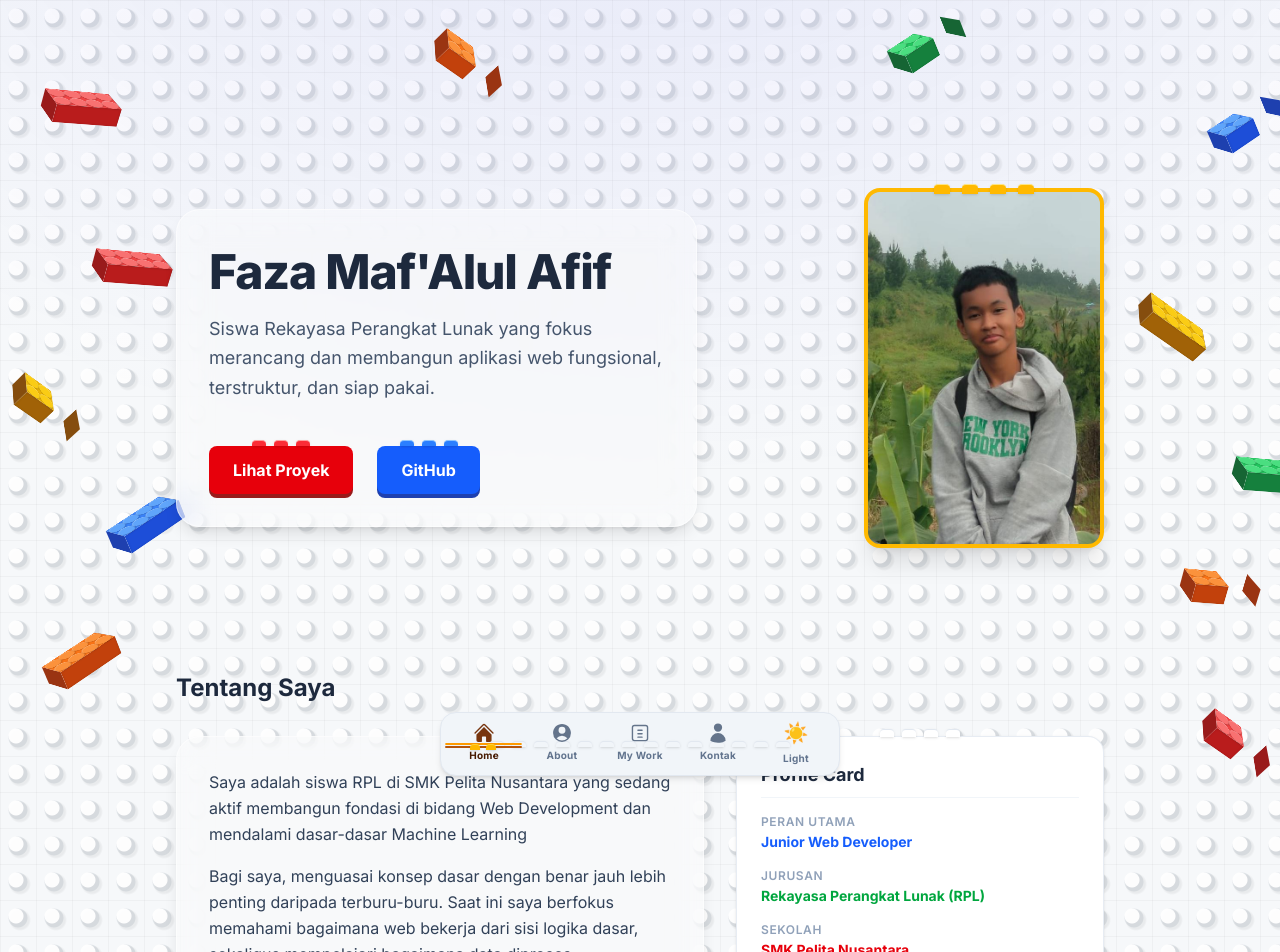
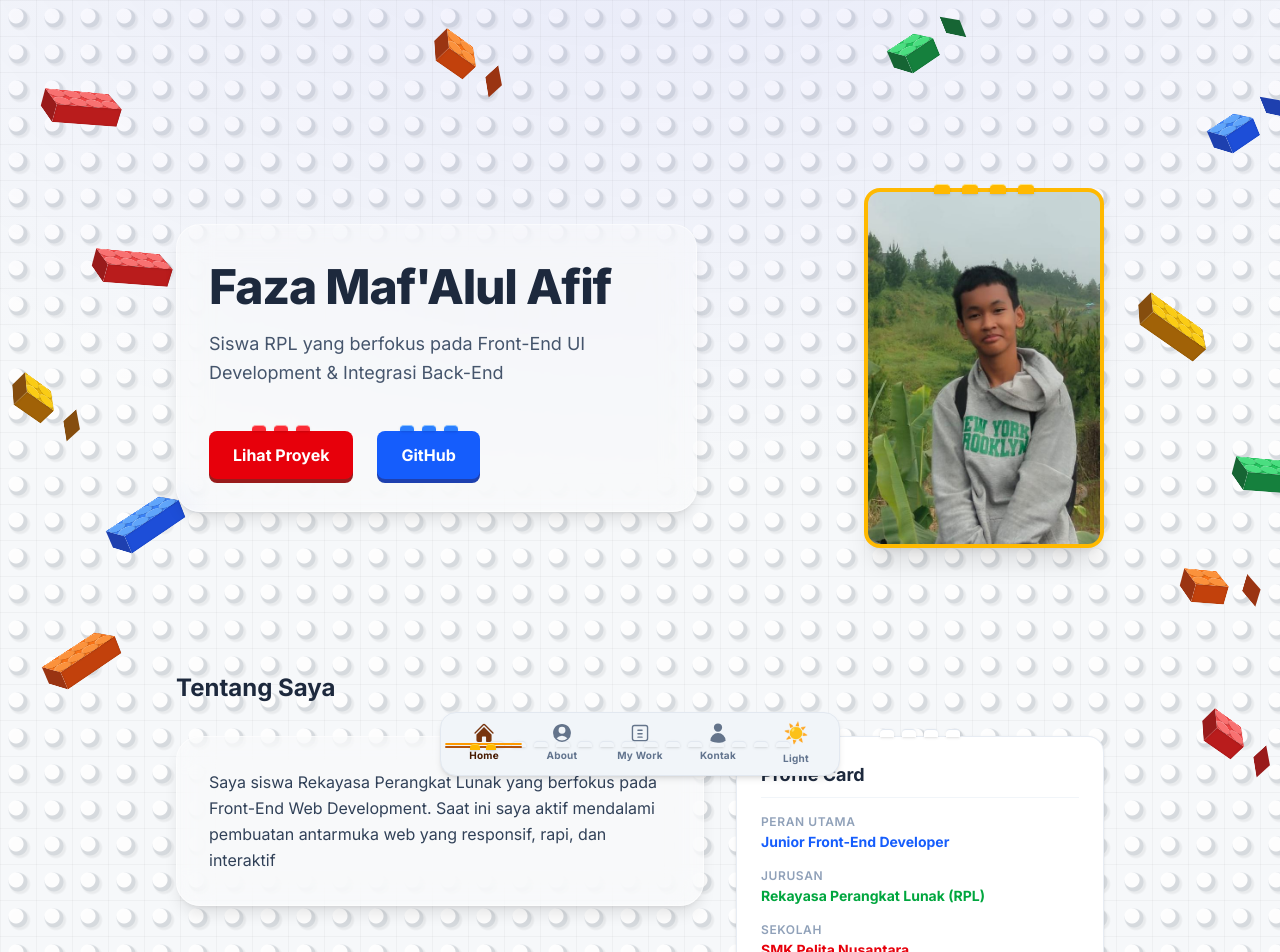
Before and after one commit to fazamafif/Portofolio, a Next.js app: page / in a window 1280 px wide. Shown: the top 952 px of the page. Built offline with nearby package versions, Linux system fonts and the light colour scheme.

Commit message:
Perubahan tentang saya

```diff
--- a/components/About.tsx
+++ b/components/About.tsx
@@ -3,7 +3,7 @@ import React from "react";
 
 export default function About() {
   const stats = [
-    { label: "Peran utama", value: "Junior Web Developer ", color: "text-blue-600 dark:text-blue-400" },
+    { label: "Peran utama", value: "Junior Front-End Developer", color: "text-blue-600 dark:text-blue-400" },
     { label: "Jurusan", value: "Rekayasa Perangkat Lunak (RPL)", color: "text-green-600 dark:text-green-400" },
     { label: "Sekolah", value: "SMK Pelita Nusantara ", color: "text-red-600 dark:text-red-400" },
     // { label: "Hobi Belum Tau", value: "Laravel", color: "text-amber-600 dark:text-amber-400" }
@@ -22,11 +22,11 @@ export default function About() {
             Halo! Perkenalkan, nama saya <strong className="text-indigo-600 dark:text-indigo-400">Faza Maf&apos;Alul Afif</strong>. Saya adalah seorang siswa jurusan Rekayasa Perangkat Lunak (RPL) di SMK Pelita Nusantara.
           </p> */}
           <p className="text-base leading-relaxed text-slate-700 dark:text-slate-300">
-            Saya adalah siswa RPL di SMK Pelita Nusantara yang sedang aktif membangun fondasi di bidang Web Development dan mendalami dasar-dasar Machine Learning
+            Saya siswa Rekayasa Perangkat Lunak yang berfokus pada Front-End Web Development. Saat ini saya aktif mendalami pembuatan antarmuka web yang responsif, rapi, dan interaktif
           </p>
-          <p className="text-base leading-relaxed text-slate-700 dark:text-slate-300">
+          {/* <p className="text-base leading-relaxed text-slate-700 dark:text-slate-300">
             Bagi saya, menguasai konsep dasar dengan benar jauh lebih penting daripada terburu-buru. Saat ini saya berfokus memahami bagaimana web bekerja dari sisi logika dasar, sekaligus mempelajari bagaimana data diproses menggunakan Python dan pemodelan Machine Learning tingkat dasar.
-          </p>
+          </p> */}
           {/* <p className="text-base leading-relaxed text-slate-700 dark:text-slate-300">
             Sama seperti menyusun <strong className="text-amber-500">Lego</strong>, menulis baris kode bagi saya adalah seni merangkai komponen logika satu per satu hingga menjadi suatu sistem utuh yang kokoh, terstruktur, dan siap memecahkan masalah di dunia nyata.
           </p> */}
--- a/components/Hero.tsx
+++ b/components/Hero.tsx
@@ -28,7 +28,7 @@ export default function Hero() {
         </p> */}
 
         <p className="text-lg max-w-xl leading-relaxed mb-8 text-slate-600 dark:text-slate-400 custom-fade-up delay-200">
-          Siswa Rekayasa Perangkat Lunak yang fokus merancang dan membangun aplikasi web fungsional, terstruktur, dan siap pakai.
+          Siswa RPL yang berfokus pada Front-End UI Development & Integrasi Back-End
         </p>
 
         <div className="flex flex-wrap gap-6 custom-fade-up delay-300 pt-3">
```
